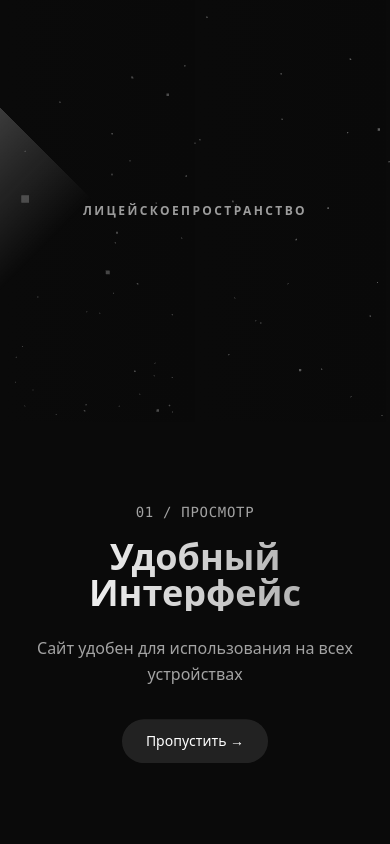
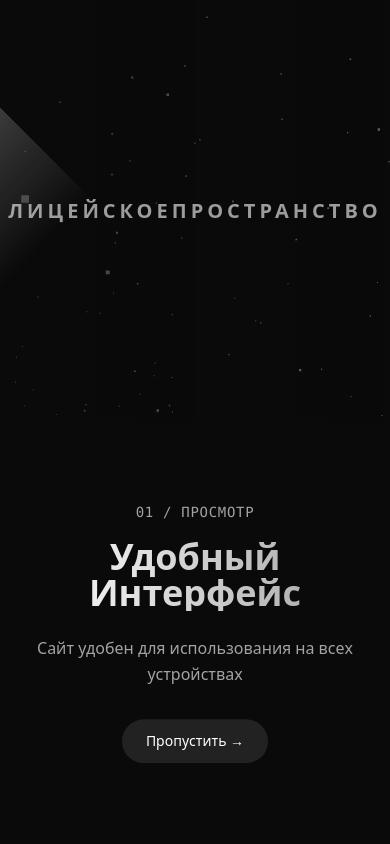
Before and after one commit to TakaMorY/LYCEUMSPACE, a Nuxt app: page / in a window 390 px wide. Shown: the top 844 px of the page. Built offline with nearby package versions, Linux system fonts and the light colour scheme.

Commit message:
version3.3.4

```diff
--- a/pages/index.vue
+++ b/pages/index.vue
@@ -248,7 +248,7 @@
                             <!-- Надпись LYCEUMSPACE - прямая -->
                             <div class="absolute inset-0 flex items-center justify-center">
                                 <span
-                                    class="text-white/60 text-xs md:text-xl lg:text-3xl font-bold tracking-[0.2em] uppercase transform hover:scale-105 hover:text-white/30 transition-all duration-700 cursor-default">
+                                    class="text-white/60 text-xl md:text-xl lg:text-3xl font-bold tracking-[0.2em] uppercase transform hover:scale-105 hover:text-white/30 transition-all duration-700 cursor-default">
                                     ЛИЦЕЙСКОЕПРОСТРАНСТВО
                                 </span>
                             </div>
```
